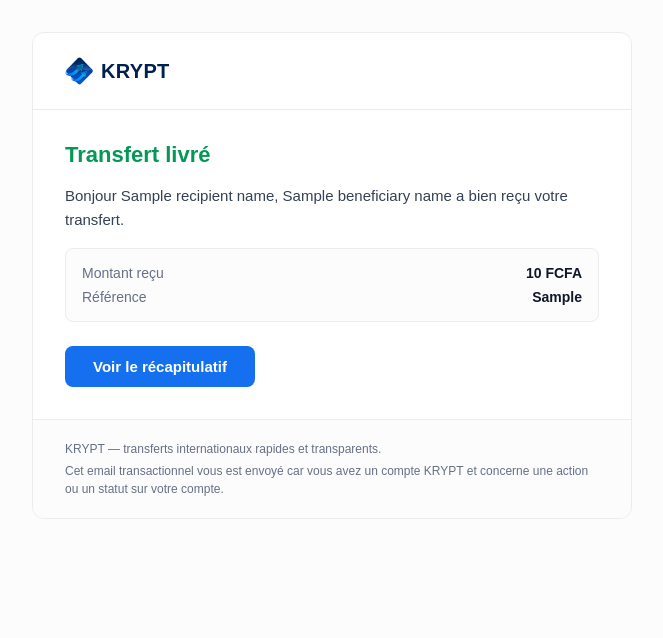
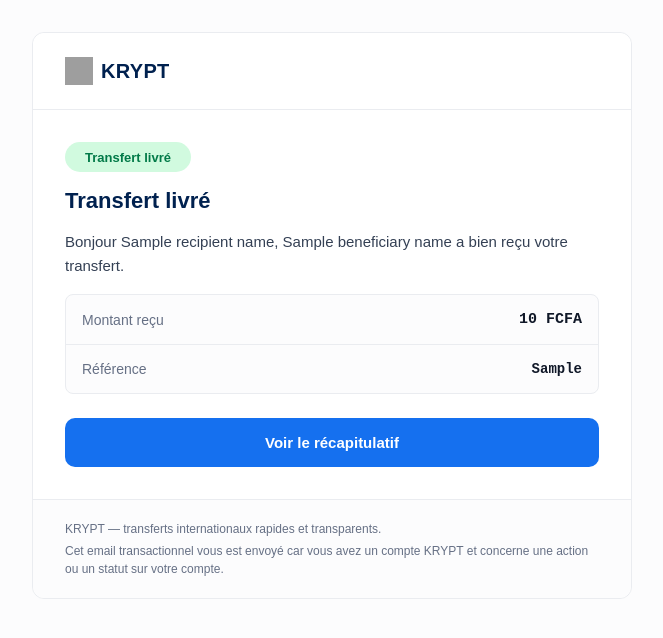
Before and after one commit to steve-biko77/final_krypt, a Django app: template backend/contexts/notification/templates/notification/transfer_delivered.html in a window 1280 px wide. Shown: the top 638 px of the page, without its empty margins (308-971 px from the left). Run offline with Django 5.2, Linux system fonts and the light colour scheme; the template is opened without the code that fills it: most values are stand-ins (such as "Sample title", 1, 10 or a date in 2020); parts of the project's set-up code (start-up, migrations or seed data) failed here and were passed over; grey boxes are pictures that could not be loaded.

Commit message:
fix(email): logo inline fonctionnel, restyle complet aligne sur la maquette validee (badge, montants formates, CTA), lien recapitulatif corrige.

```diff
--- a/backend/contexts/notification/templates/notification/_base_email.html
+++ b/backend/contexts/notification/templates/notification/_base_email.html
@@ -1,4 +1,4 @@
-{% load email_extras %}<!DOCTYPE html>
+<!DOCTYPE html>
 <html lang="fr">
 <head>
 <meta charset="utf-8">
@@ -17,7 +17,7 @@
             <table role="presentation" cellpadding="0" cellspacing="0" border="0">
               <tr>
                 <td style="vertical-align:middle;padding-right:8px;">
-                  <img src="{% frontend_base_url %}/icons/logo.svg" width="28" height="28" alt="KRYPT" style="display:block;border:0;">
+                  <img src="cid:logo_krypt" width="28" height="28" alt="KRYPT" style="display:block;border:0;">
                 </td>
                 <td style="vertical-align:middle;">
                   <span style="font-family:Arial,Helvetica,sans-serif;font-size:20px;font-weight:bold;color:#00214F;letter-spacing:0.3px;">KRYPT</span>
--- a/backend/contexts/notification/templates/notification/_cta_button.html
+++ b/backend/contexts/notification/templates/notification/_cta_button.html
@@ -1,7 +1,7 @@
-<table role="presentation" cellpadding="0" cellspacing="0" border="0">
+<table role="presentation" width="100%" cellpadding="0" cellspacing="0" border="0">
   <tr>
-    <td style="border-radius:8px;background-color:#1570EF;">
-      <a href="{{ cta_url }}" style="display:inline-block;padding:12px 28px;font-family:Arial,Helvetica,sans-serif;font-size:15px;font-weight:bold;color:#FFFFFF;text-decoration:none;border-radius:8px;">{{ cta_label }}</a>
+    <td style="border-radius:10px;background-color:#1570EF;">
+      <a href="{{ cta_url }}" style="display:block;width:100%;box-sizing:border-box;padding:16px 28px;font-family:Arial,Helvetica,sans-serif;font-size:15px;font-weight:bold;color:#FFFFFF;text-decoration:none;text-align:center;border-radius:10px;">{{ cta_label }}</a>
     </td>
   </tr>
 </table>
--- /dev/null
+++ b/backend/contexts/notification/templates/notification/_status_badge.html
@@ -0,0 +1,7 @@
+<table role="presentation" cellpadding="0" cellspacing="0" border="0" style="margin:0 0 16px;">
+  <tr>
+    <td style="background-color:{{ badge_bg }};border-radius:999px;padding:6px 20px;">
+      <span style="font-family:Arial,Helvetica,sans-serif;font-size:13px;font-weight:bold;color:{{ badge_color }};">{{ badge_label }}</span>
+    </td>
+  </tr>
+</table>
--- a/backend/contexts/notification/templates/notification/admin_alert_escalated.html
+++ b/backend/contexts/notification/templates/notification/admin_alert_escalated.html
@@ -1,7 +1,7 @@
 {% extends "notification/_base_email.html" %}
 {% block title %}Transfert escaladé — revue niveau 2{% endblock %}
 {% block content %}
-<h1 style="margin:0 0 16px;font-size:22px;color:#EF4444;">Transfert escaladé</h1>
+<h1 style="margin:0 0 16px;font-size:22px;color:#00214F;">Transfert escaladé</h1>
 <p style="margin:0 0 16px;font-size:15px;line-height:1.6;color:#344054;">
   Bonjour {{ recipient_name }}, un transfert a été escaladé par un premier
   niveau de revue et nécessite votre décision.
--- a/backend/contexts/notification/templates/notification/kyc_approved.html
+++ b/backend/contexts/notification/templates/notification/kyc_approved.html
@@ -1,7 +1,8 @@
 {% extends "notification/_base_email.html" %}
 {% block title %}Votre identité KRYPT est vérifiée{% endblock %}
 {% block content %}
-<h1 style="margin:0 0 16px;font-size:22px;color:#039855;">Identité vérifiée</h1>
+{% include "notification/_status_badge.html" with badge_bg="#D1FADF" badge_color="#027A48" badge_label="Identité vérifiée" %}
+<h1 style="margin:0 0 16px;font-size:22px;color:#00214F;">Identité vérifiée</h1>
 <p style="margin:0 0 16px;font-size:15px;line-height:1.6;color:#344054;">
   Bonne nouvelle {{ recipient_name }} : votre identité a été vérifiée avec succès.
   Vous pouvez désormais envoyer des transferts d'argent en toute simplicité.
--- a/backend/contexts/notification/templates/notification/transfer_delivered.html
+++ b/backend/contexts/notification/templates/notification/transfer_delivered.html
@@ -1,18 +1,20 @@
 {% extends "notification/_base_email.html" %}
+{% load email_extras %}
 {% block title %}Votre transfert KRYPT a été livré{% endblock %}
 {% block content %}
-<h1 style="margin:0 0 16px;font-size:22px;color:#039855;">Transfert livré</h1>
+{% include "notification/_status_badge.html" with badge_bg="#D1FADF" badge_color="#027A48" badge_label="Transfert livré" %}
+<h1 style="margin:0 0 16px;font-size:22px;color:#00214F;">Transfert livré</h1>
 <p style="margin:0 0 16px;font-size:15px;line-height:1.6;color:#344054;">
   Bonjour {{ recipient_name }}, {{ beneficiary_name }} a bien reçu votre transfert.
 </p>
 <table role="presentation" width="100%" cellpadding="0" cellspacing="0" border="0" style="margin:0 0 24px;border:1px solid #EAECF0;border-radius:8px;background-color:#FCFCFD;">
   <tr>
-    <td style="padding:16px 16px 8px;font-family:Arial,Helvetica,sans-serif;font-size:14px;color:#667085;">Montant reçu</td>
-    <td style="padding:16px 16px 8px;font-family:Arial,Helvetica,sans-serif;font-size:14px;color:#101828;font-weight:bold;text-align:right;">{{ amount_xaf }} FCFA</td>
+    <td style="padding:16px;font-family:Arial,Helvetica,sans-serif;font-size:14px;color:#667085;">Montant reçu</td>
+    <td style="padding:16px;font-family:'Courier New',Courier,monospace;font-size:15px;color:#101828;font-weight:bold;text-align:right;">{{ amount_xaf|format_xaf }} FCFA</td>
   </tr>
   <tr>
-    <td style="padding:0 16px 16px;font-family:Arial,Helvetica,sans-serif;font-size:14px;color:#667085;">Référence</td>
-    <td style="padding:0 16px 16px;font-family:Arial,Helvetica,sans-serif;font-size:14px;color:#101828;font-weight:bold;text-align:right;">{{ payout_reference }}</td>
+    <td style="padding:16px;border-top:1px solid #EAECF0;font-family:Arial,Helvetica,sans-serif;font-size:14px;color:#667085;">Référence</td>
+    <td style="padding:16px;border-top:1px solid #EAECF0;font-family:'Courier New',Courier,monospace;font-size:14px;color:#101828;font-weight:bold;text-align:right;">{{ payout_reference }}</td>
   </tr>
 </table>
 {% include "notification/_cta_button.html" with cta_label="Voir le récapitulatif" %}
--- a/backend/contexts/notification/templates/notification/transfer_failed.html
+++ b/backend/contexts/notification/templates/notification/transfer_failed.html
@@ -1,7 +1,8 @@
 {% extends "notification/_base_email.html" %}
 {% block title %}Votre transfert KRYPT n'a pas abouti{% endblock %}
 {% block content %}
-<h1 style="margin:0 0 16px;font-size:22px;color:#EF4444;">Transfert non abouti</h1>
+{% include "notification/_status_badge.html" with badge_bg="#FEE2E2" badge_color="#B91C1C" badge_label="Transfert non abouti" %}
+<h1 style="margin:0 0 16px;font-size:22px;color:#00214F;">Transfert non abouti</h1>
 <p style="margin:0 0 16px;font-size:15px;line-height:1.6;color:#344054;">
   Bonjour {{ recipient_name }}, nous n'avons malheureusement pas pu finaliser
   votre transfert vers {{ beneficiary_name }}.
--- a/backend/contexts/notification/templatetags/email_extras.py
+++ b/backend/contexts/notification/templatetags/email_extras.py
@@ -1,19 +1,49 @@
-"""Tag de template dédié au restylage des emails (identité visuelle) — lit
-``settings.FRONTEND_BASE_URL`` directement au rendu, sans dépendre du contexte
-passé par l'appelant. Choix délibéré : DjangoEmailService (rendu via
-``render_to_string`` sans ``request=``, donc sans context processors) et le
-test ``test_email_template_renders_without_error`` (contexte minimal, pas de
-frontend_base_url) doivent tous les deux continuer à fonctionner sans être
-modifiés — ce tag évite d'avoir à toucher l'un ou l'autre pour référencer le
-logo KRYPT (asset frontend, ``frontend/public/icons/logo.svg``) par une URL
-absolue dans les emails.
+"""Filtres de template dédiés aux emails (identité visuelle) — formatage des
+montants « à la française » (séparateur de milliers par espace), cohérent
+avec ``frontend/lib/amountConverter.ts`` (``formatXaf``) et
+``frontend/app/.../transfer/[id]/page.tsx`` (``formatEUR``/``formatXAF``),
+qui utilisent toutes deux ``toLocaleString('fr-FR')``.
+
+Aucun utilitaire Python équivalent n'existait déjà dans le backend (vérifié :
+``receipt_generator.py``/``tracfin_report_generator.py`` interpolent le
+montant brut sans formatage). Celui-ci reste volontairement simple — pas de
+dépendance au module ``locale`` (état process-global, à éviter dans un
+serveur applicatif) — pour un besoin aussi ponctuel.
 """
+from decimal import ROUND_HALF_UP, Decimal, InvalidOperation
+
 from django import template
-from django.conf import settings
 
 register = template.Library()
 
 
-@register.simple_tag
-def frontend_base_url():
-    return settings.FRONTEND_BASE_URL
+def _group_thousands_fr(digits: str) -> str:
+    """Insère un espace tous les 3 chiffres depuis la droite."""
+    reversed_digits = digits[::-1]
+    groups = [reversed_digits[i:i + 3] for i in range(0, len(reversed_digits), 3)]
+    return " ".join(groups)[::-1]
+
+
+@register.filter
+def format_xaf(value) -> str:
+    """FCFA : entier arrondi, séparateur de milliers, jamais de décimale —
+    même convention que ``formatXaf``/``formatXAF`` côté frontend."""
+    try:
+        n = int(Decimal(str(value)).to_integral_value(rounding=ROUND_HALF_UP))
+    except (InvalidOperation, TypeError, ValueError):
+        return str(value)
+    sign = "-" if n < 0 else ""
+    return f"{sign}{_group_thousands_fr(str(abs(n)))}"
+
+
+@register.filter
+def format_eur(value) -> str:
+    """EUR : toujours 2 décimales, séparateur de milliers, virgule décimale —
+    même convention que ``formatEUR`` côté frontend."""
+    try:
+        n = Decimal(str(value)).quantize(Decimal("0.01"))
+    except (InvalidOperation, TypeError, ValueError):
+        return str(value)
+    sign = "-" if n < 0 else ""
+    integer_part, _, decimal_part = f"{abs(n):.2f}".partition(".")
+    return f"{sign}{_group_thousands_fr(integer_part)},{decimal_part}"
--- a/backend/contexts/notification/tests.py
+++ b/backend/contexts/notification/tests.py
@@ -80,7 +80,11 @@
         self.assertEqual(len(mail.outbox), 1)
         body = mail.outbox[0].alternatives[0][0]
         self.assertIn('Jean Mbarga', body)
-        self.assertIn('100.00', body)
+        # Formatage à la française (virgule décimale) — cf. filtre
+        # ``format_eur`` (contexts/notification/templatetags/email_extras.py),
+        # cohérent avec formatEUR côté frontend. Le montant brut (point
+        # décimal) n'apparaît plus tel quel dans le corps de l'email.
+        self.assertIn('100,00', body)
 
     def test_notification_sent_on_transfer_delivered(self):
         """Email ET SMS mocké sont tous deux déclenchés (KRYP-26 : SMS livraison)."""
```
Also changed, not shown: backend/contexts/notification/adapters/services/django_email_service.py (+31 -0 lines), backend/contexts/notification/templates/notification/transfer_initiated.html (+5 -4 lines), backend/contexts/notification/assets/logo_krypt.png (added).
